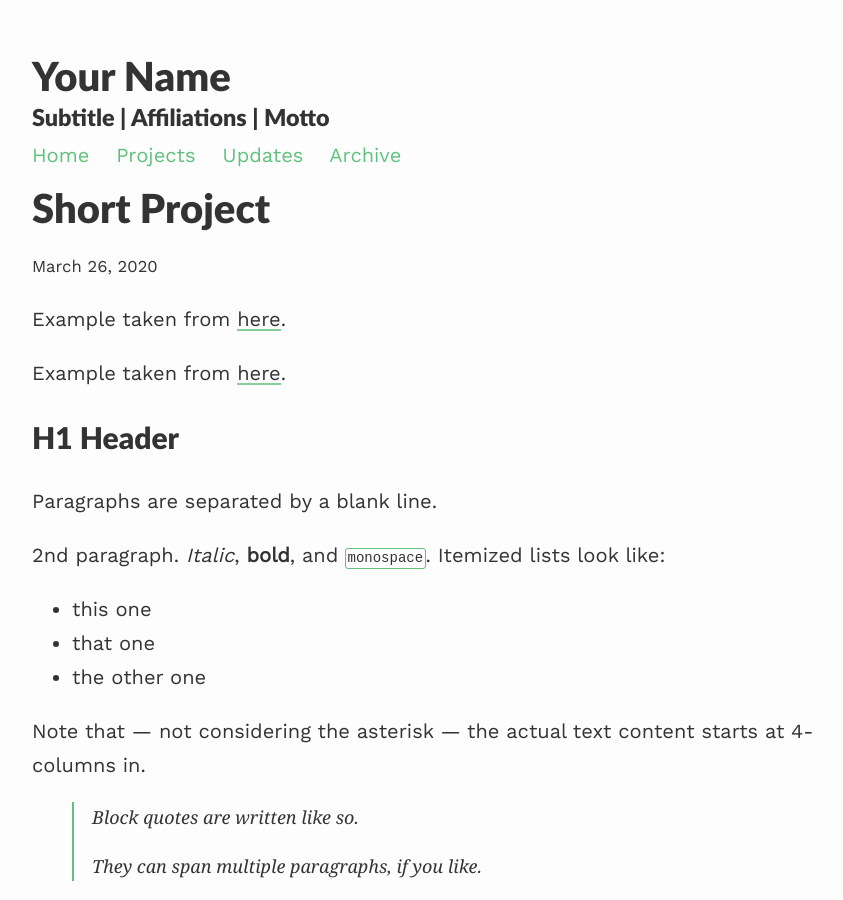
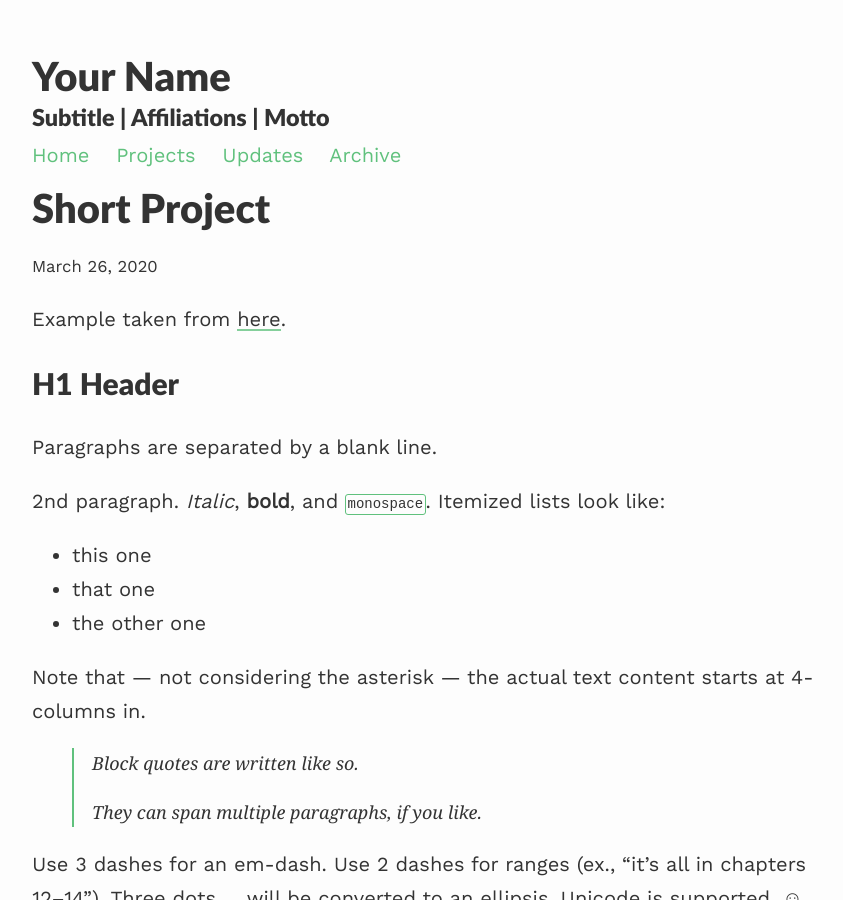
Before and after one commit to jitinnair1/gradfolio, a Jekyll site: the page built from _projects/1_project.md, in a window 1280 px wide and 900 px high. Shown: the whole window, without its empty margins (208-1051 px from the left). Built offline with Jekyll 4.4.1, drawn with Linux system fonts in a browser that asks for light colours; nearby versions of some CDN libraries.

Commit message:
minor edit

```diff
--- a/_projects/1_project.md
+++ b/_projects/1_project.md
@@ -3,8 +3,6 @@ layout: post
 title: Short Project
 description: description of the short project which is long enough
 ---
-
-Example taken from [here](http://www.unexpected-vortices.com/sw/rippledoc/quick-markdown-example.html){:target="_blank"}.
 
 Example taken from [here](http://www.unexpected-vortices.com/sw/rippledoc/quick-markdown-example.html){:target="_blank"}.
 
```
